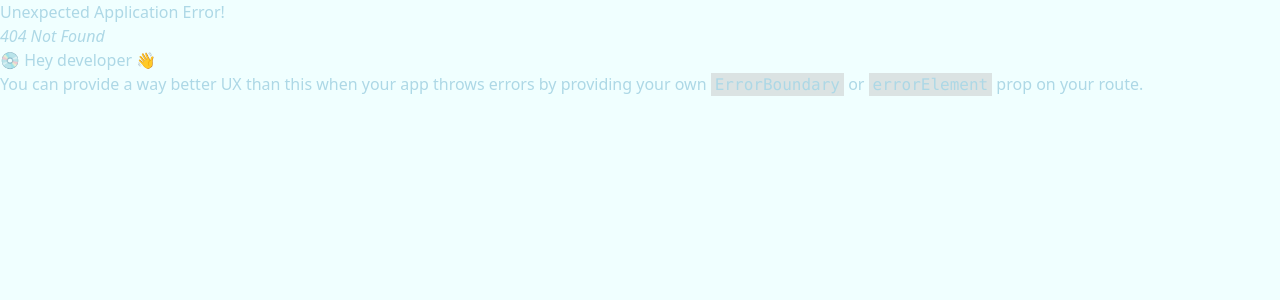
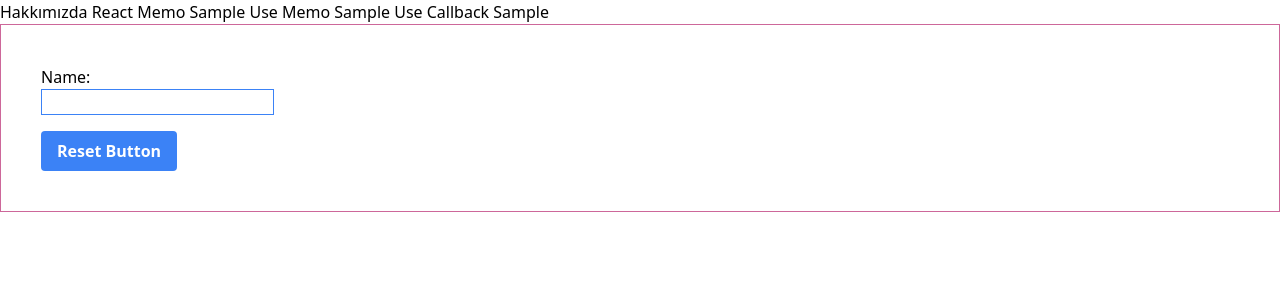
Before and after one commit to neominalsolutions/linktera-webpack-app, a React app: page /useCallback in a window 1280 px wide. Before the commit this address had no page. Shown: the top 300 px of the page. Built offline with nearby package versions, Linux system fonts and the light colour scheme.

Commit message:
UseCallback Hook

```diff
--- a/src/App.tsx
+++ b/src/App.tsx
@@ -7,7 +7,8 @@ function App() {
 			<nav>
 				<Link to="/about">Hakkımızda</Link>{' '}
 				<Link to="/reactMemo">React Memo Sample</Link>{' '}
-				<Link to="/useMemo">Use Memo Sample</Link>
+				<Link to="/useMemo">Use Memo Sample</Link>{' '}
+				<Link to="/useCallback">Use Callback Sample</Link>
 			</nav>
 			<main className="alert">
 				<Outlet />
--- a/src/index.tsx
+++ b/src/index.tsx
@@ -6,6 +6,8 @@ import AboutPage from './pages/AboutPage';
 import './style.scss';
 import ReactMemoSample from './pages/reactMemo/ReactMemoSample';
 import UseMemoSample from './pages/useMemo/UseMemoSample';
+import UseCallBackSample from './pages/useCallback/UseCallBackSample';
+
 
 const router = createBrowserRouter([
 	{
@@ -24,6 +26,10 @@ const router = createBrowserRouter([
 				path: '/useMemo',
 				Component: UseMemoSample,
 			},
+			{
+				path: '/useCallback',
+				Component: UseCallBackSample,
+			},
 		],
 	},
 ]);
--- /dev/null
+++ b/src/pages/useCallback/ResetButton.tsx
@@ -0,0 +1,22 @@
+import React, { memo } from 'react';
+
+type ResetButtonProps = {
+	text: string;
+	onReset: () => void; // action Prop yüzünde component gereksiz render alıcak.
+};
+
+function ResetButton({ text, onReset }: ResetButtonProps) {
+	console.log('...rest-button rendering...');
+	return (
+		<>
+			<button
+				className="bg-blue-500 hover:bg-blue-700 text-white font-bold py-2 px-4 rounded"
+				onClick={onReset}
+			>
+				{text}
+			</button>
+		</>
+	);
+}
+
+export default memo(ResetButton);
--- /dev/null
+++ b/src/pages/useCallback/UseCallBackSample.tsx
@@ -0,0 +1,29 @@
+import React, { useCallback, useState } from 'react';
+import ResetButton from './ResetButton';
+
+function UseCallBackSample() {
+	console.log('UseCallBackSample rendering...');
+	const [name, setName] = useState<string>('');
+	// sebebi js de fonsiyonlar referans type olarak tutulur.
+	// her bir render da fonkisyonun referansı değiştiği için yeniden render alır.
+	const onReset = useCallback(() => {
+		console.log('...onreset');
+	}, []);
+
+	return (
+		<>
+			<div className="container mx-auto p-10">
+				<p>Name: {name}</p>
+				<input
+					className="border border-blue-500 mb-4"
+					onChange={(e) => setName(e.target.value)}
+				/>
+				<br></br>
+
+				<ResetButton text="Reset Button" onReset={onReset} />
+			</div>
+		</>
+	);
+}
+
+export default UseCallBackSample;
--- a/src/style.scss
+++ b/src/style.scss
@@ -1,12 +1,6 @@
 @import "tailwindcss/base";
 @import "tailwindcss/components";
 @import "tailwindcss/utilities";
-
-
-body {
-    background-color: azure;
-    color: lightblue;
-}
 
 
 
```
